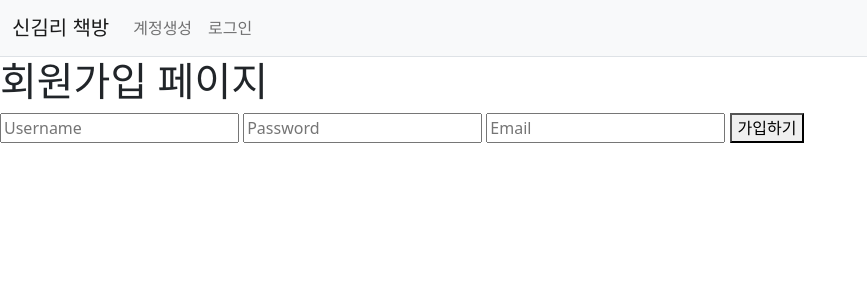
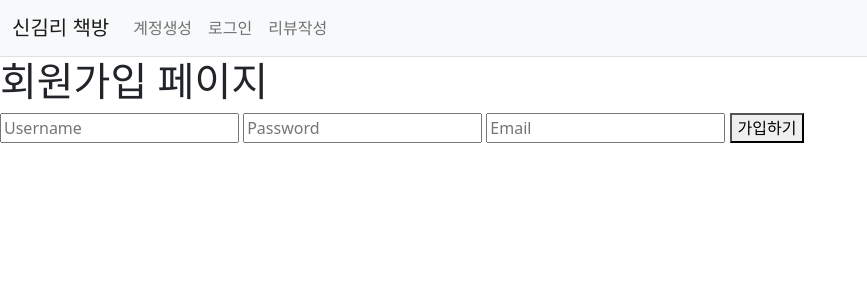
Before and after one commit to byunggwan-Kim/practice, a Flask app: page /register in a window 1280 px wide. Shown: the top 300 px of the page, without its empty margins (0-867 px from the left). Run offline with Flask 3, Linux system fonts and the light colour scheme.

Commit message:
pymongo 에러관련 코드 추가

```diff
--- a/app.py
+++ b/app.py
@@ -2,6 +2,9 @@ from bs4 import BeautifulSoup
 import requests
 from pymongo import MongoClient
 from flask import Flask, render_template, request, jsonify
+
+import certifi
+# pymongo 에러 해결을 위해 import
 
 # 로그인에 필요한 라이브러리를 가져옵니다.
 import jwt
@@ -11,8 +14,9 @@ import datetime
 SECRET_KEY = "team8key"
 
 app = Flask(__name__)
+ca = certifi.where()
 client = MongoClient(
-    'mongodb+srv://sparta:test@cluster0.orw6l7l.mongodb.net/?retryWrites=true&w=majority')
+    'mongodb+srv://sparta:test@cluster0.orw6l7l.mongodb.net/?retryWrites=true&w=majority', tlsCAFile=ca)
 db = client.dbsparta
 
 # /register url에 POST 요청이 들어오면 아래 함수를 작동
--- a/templates/index.html
+++ b/templates/index.html
@@ -195,7 +195,7 @@
     <!-- 네비게이션바 -->
     <nav class="navbar navbar-expand-lg navbar-light bg-light border-bottom">
       <div class="container-fluid">
-        <a class="navbar-brand">신김리 책방</a>
+        <a class="navbar-brand" href="/">신김리 책방</a>
         <button
           class="navbar-toggler"
           type="button"
--- a/templates/login.html
+++ b/templates/login.html
@@ -31,7 +31,7 @@
     <!-- 네비게이션바 -->
     <nav class="navbar navbar-expand-lg navbar-light bg-light border-bottom">
       <div class="container-fluid">
-        <a class="navbar-brand">신김리 책방</a>
+        <a class="navbar-brand" href="/">신김리 책방</a>
         <button
           class="navbar-toggler"
           type="button"
@@ -50,6 +50,9 @@
             </li>
             <li class="nav-item" id="account-login">
               <a class="nav-link" href="/login">로그인</a>
+            </li>
+            <li class="nav-item" id="review_start">
+              <a class="nav-link" href="/review_start">리뷰작성</a>
             </li>
           </ul>
         </div>
--- a/templates/register.html
+++ b/templates/register.html
@@ -26,7 +26,7 @@
     <!-- 네비게이션바 -->
     <nav class="navbar navbar-expand-lg navbar-light bg-light border-bottom">
       <div class="container-fluid">
-        <a class="navbar-brand">신김리 책방</a>
+        <a class="navbar-brand" href="/">신김리 책방</a>
         <button
           class="navbar-toggler"
           type="button"
@@ -45,6 +45,9 @@
             </li>
             <li class="nav-item" id="account-login">
               <a class="nav-link" href="/login">로그인</a>
+            </li>
+            <li class="nav-item" id="review_start">
+              <a class="nav-link" href="/review_start">리뷰작성</a>
             </li>
           </ul>
         </div>
--- a/templates/review.html
+++ b/templates/review.html
@@ -296,7 +296,7 @@
     <!-- 네비게이션바 -->
     <nav class="navbar navbar-expand-lg navbar-light bg-light border-bottom">
       <div class="container-fluid">
-        <a class="navbar-brand">신김리 책방</a>
+        <a class="navbar-brand" href="/">신김리 책방</a>
         <button
           class="navbar-toggler"
           type="button"
```
